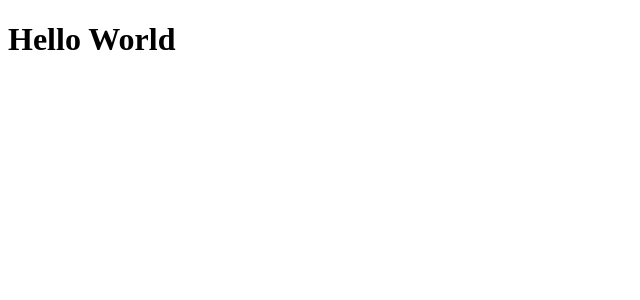
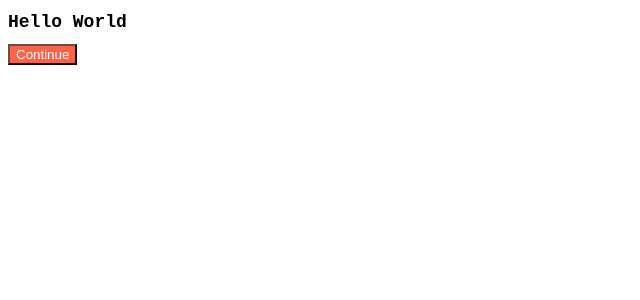
Before and after one commit to updaun/ReactBasic, a React (Create React App) app: page / in a window 1280 px wide. Shown: the top 300 px of the page, without its empty margins (0-640 px from the left). Built offline with nearby package versions, Linux system fonts and the light colour scheme.

Commit message:
#5.1 Tour of CRA
use css module

```diff
--- a/package.json
+++ b/package.json
@@ -6,6 +6,7 @@
     "@testing-library/jest-dom": "^5.16.5",
     "@testing-library/react": "^13.4.0",
     "@testing-library/user-event": "^13.5.0",
+    "prop-types": "^15.8.1",
     "react": "^18.2.0",
     "react-dom": "^18.2.0",
     "react-scripts": "5.0.1",
--- a/src/App.js
+++ b/src/App.js
@@ -1,8 +1,12 @@
+import Button from "./Button";
+import styles from "./App.module.css";
+
 function App() {
   return (
     <div>
-      <h1>Hello World</h1>
-    </div>
+      <h1 className={styles.title}>Hello World</h1>
+      <Button text={"Continue"} />
+    </div >
   );
 }
 
--- /dev/null
+++ b/src/App.module.css
@@ -0,0 +1,5 @@
+.title {
+    font-family: 'Courier New', Courier, monospace;
+    font-size: 18px;
+
+}
--- /dev/null
+++ b/src/Button.js
@@ -0,0 +1,12 @@
+import PropTypes from "prop-types";
+import styles from "./Button.module.css";
+
+function Button({ text }) {
+    return <button className={styles.btn}>{text}</button>
+}
+
+Button.propTypes = {
+    text: PropTypes.string.isRequired
+}
+
+export default Button;
--- /dev/null
+++ b/src/Button.module.css
@@ -0,0 +1,4 @@
+.btn {
+    color: white;
+    background-color: tomato;
+}
```
Also changed, not shown: 1 other file (tests, documents, lock files or other folders).
